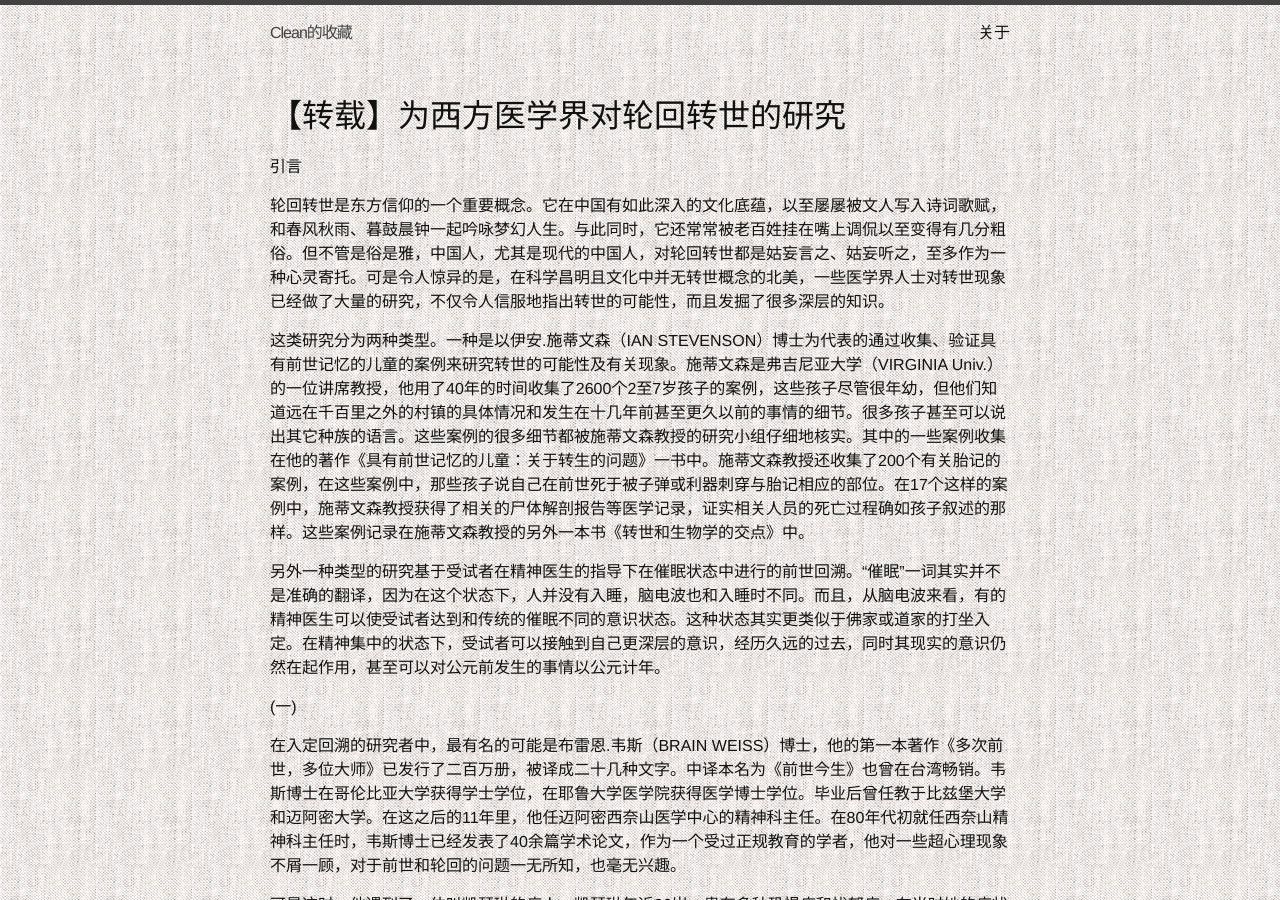
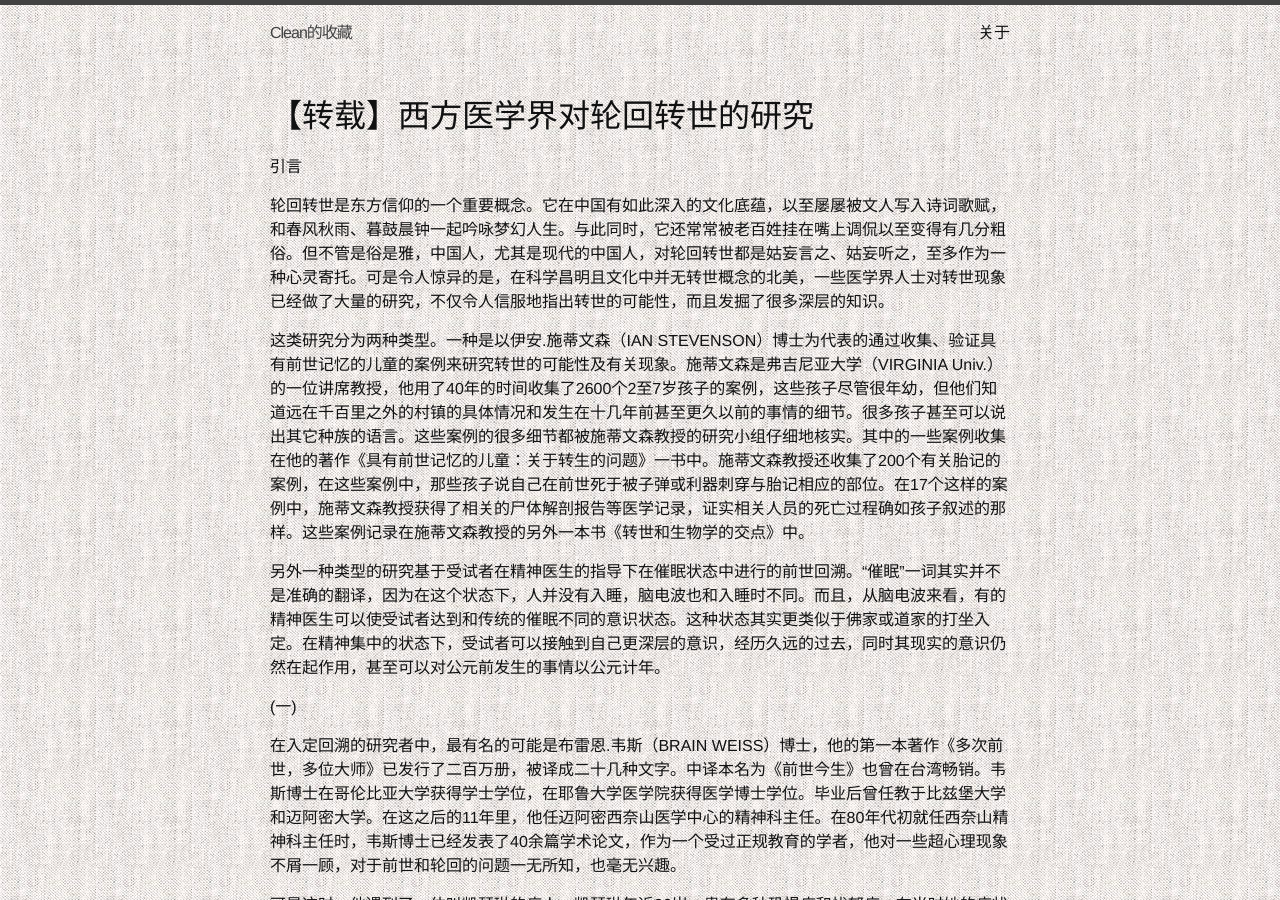
Before and after one commit to longhistory/blog, a Jekyll site: the page built from _posts/2017-03-29-recarn.md, in a window 1280 px wide and 900 px high. Built offline with Jekyll 4.4.1, drawn with Linux system fonts in a browser that asks for light colours.

Commit message:
fix title of recarn

```diff
--- a/_posts/2017-03-29-recarn.md
+++ b/_posts/2017-03-29-recarn.md
@@ -2,7 +2,7 @@
 layout: default
 title: 【转载】西方医学界对轮回转世的研究
 ---
-# 【转载】为西方医学界对轮回转世的研究 #
+# 【转载】西方医学界对轮回转世的研究 #
 
 引言
 
```
